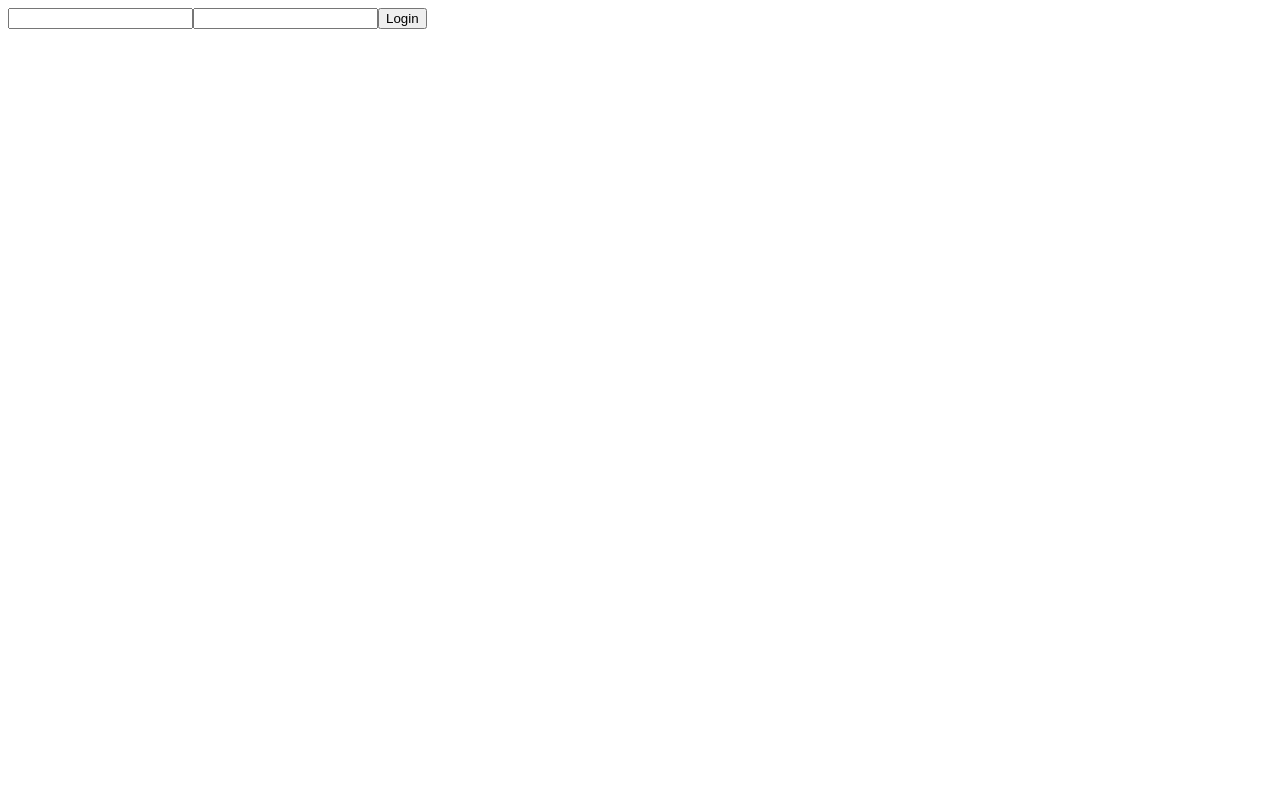
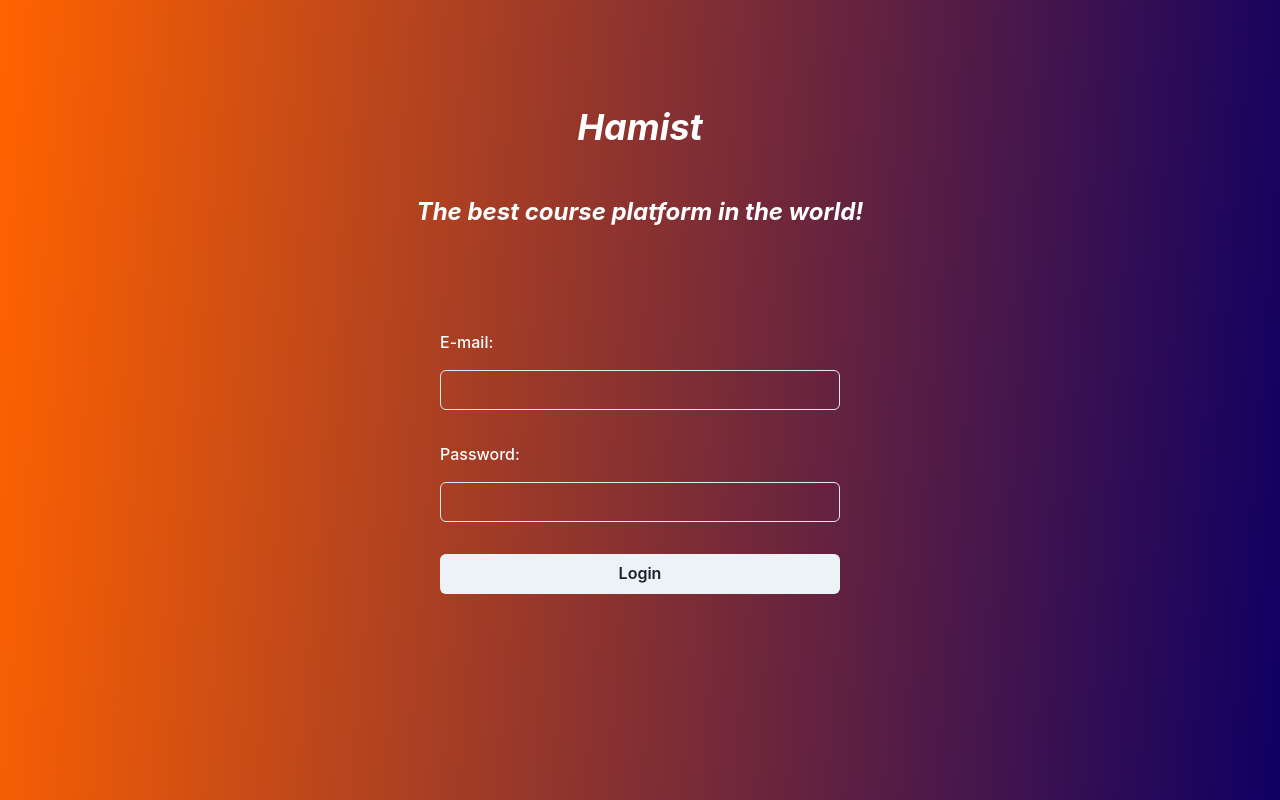
Before and after one commit to dnldmp/hotmart-do-danilo, a Next.js app: page / in a window 1280 px wide. Built offline with nearby package versions, Linux system fonts and the light colour scheme.

Commit message:
adicionando layout de página de login

```diff
--- a/package.json
+++ b/package.json
@@ -8,7 +8,11 @@
     "lint": "next lint"
   },
   "dependencies": {
+    "@chakra-ui/react": "^1.8.3",
+    "@emotion/react": "^11",
+    "@emotion/styled": "^11",
     "axios": "^0.25.0",
+    "framer-motion": "^4",
     "next": "12.0.10",
     "nookies": "^2.5.2",
     "react": "17.0.2",
--- a/src/contexts/AuthContext.tsx
+++ b/src/contexts/AuthContext.tsx
@@ -37,7 +37,7 @@ export function AuthProvider({ children }: AuthProviderProps) {
 
   async function signIn({ email, password }: SignInCredentials) {
     try {
-      const { data } = await api.post('gay', { email, password })
+      const { data } = await api.post('login', { email, password })
 
       setUser(data)
 
--- a/src/pages/_app.tsx
+++ b/src/pages/_app.tsx
@@ -1,10 +1,13 @@
+import { ChakraProvider } from "@chakra-ui/react"
 import { AuthProvider } from "../contexts/AuthContext"
 
 function MyApp({ Component, pageProps }) {
   return (
-    <AuthProvider>
-      <Component {...pageProps} />
-    </AuthProvider>
+    <ChakraProvider>
+      <AuthProvider>
+        <Component {...pageProps} />
+      </AuthProvider>
+    </ChakraProvider>
   )
 }
 
--- a/src/pages/index.tsx
+++ b/src/pages/index.tsx
@@ -1,3 +1,4 @@
+import { Button, Flex, Input, Stack, Text, FormLabel, FormControl } from "@chakra-ui/react"
 import { FormEvent, useContext, useState } from "react"
 import { AuthContext } from "../contexts/AuthContext"
 
@@ -12,10 +13,38 @@ export default function SignIn() {
   }
 
   return (
-    <form onSubmit={handleSubmit}>
-      <input value={email} onChange={(e) => setEmail(e.target.value)} type="email" />
-      <input value={password} onChange={(e) => setPassword(e.target.value)} type="password" />
-      <button type="submit">Login</button>
-    </form>
+    <Flex
+      w="100%"
+      h="100vh"
+      background='linear-gradient(94.45deg, #FF6200 0.54%, #100062 99.46%);'
+      flexDir='column'
+    >
+      <Flex flexDir='column' w="100%" textAlign="center" p={100}>
+        <Text fontSize="4xl" fontStyle="italic" fontWeight='bold' color="#fff">Hamist</Text>
+        <Text mt="10" fontStyle="italic" fontWeight='bold' fontSize="2xl" color="#fff">The best course platform in the world!</Text>
+      </Flex>
+      <FormControl
+        as='form'
+        onSubmit={handleSubmit}
+        flexDirection='column'
+        alignContent='center'
+        justifyContent='center'
+        margin="0 auto"
+        maxW={400}
+        w="100%"
+      >
+        <Stack w="100%" spacing='8'>
+          <Stack spacing="2">
+            <FormLabel color="#fff" htmlFor="email">E-mail:</FormLabel>
+            <Input color="#fff" name="email" value={email} onChange={(e) => setEmail(e.target.value)} type="email" />
+          </Stack>
+          <Stack spacing="2">
+            <FormLabel color="#fff" htmlFor="password">Password:</FormLabel>
+            <Input  color="#fff"name="password" value={password} onChange={(e) => setPassword(e.target.value)} type="password" />
+          </Stack>
+          <Button type="submit">Login</Button>
+        </Stack>
+      </FormControl>
+    </Flex>
   )
 }
```
Also changed, not shown: 1 other file (tests, documents, lock files or other folders).
